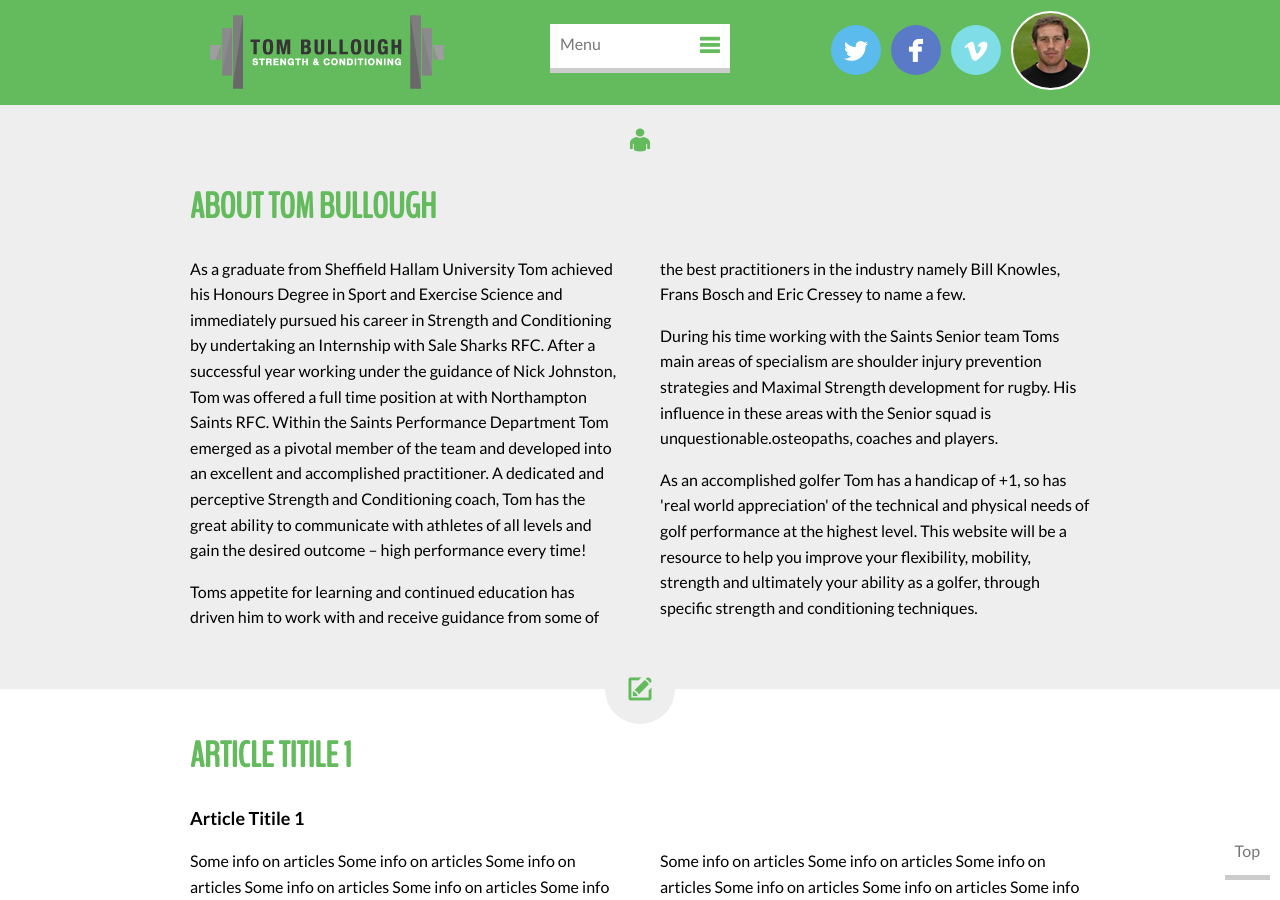
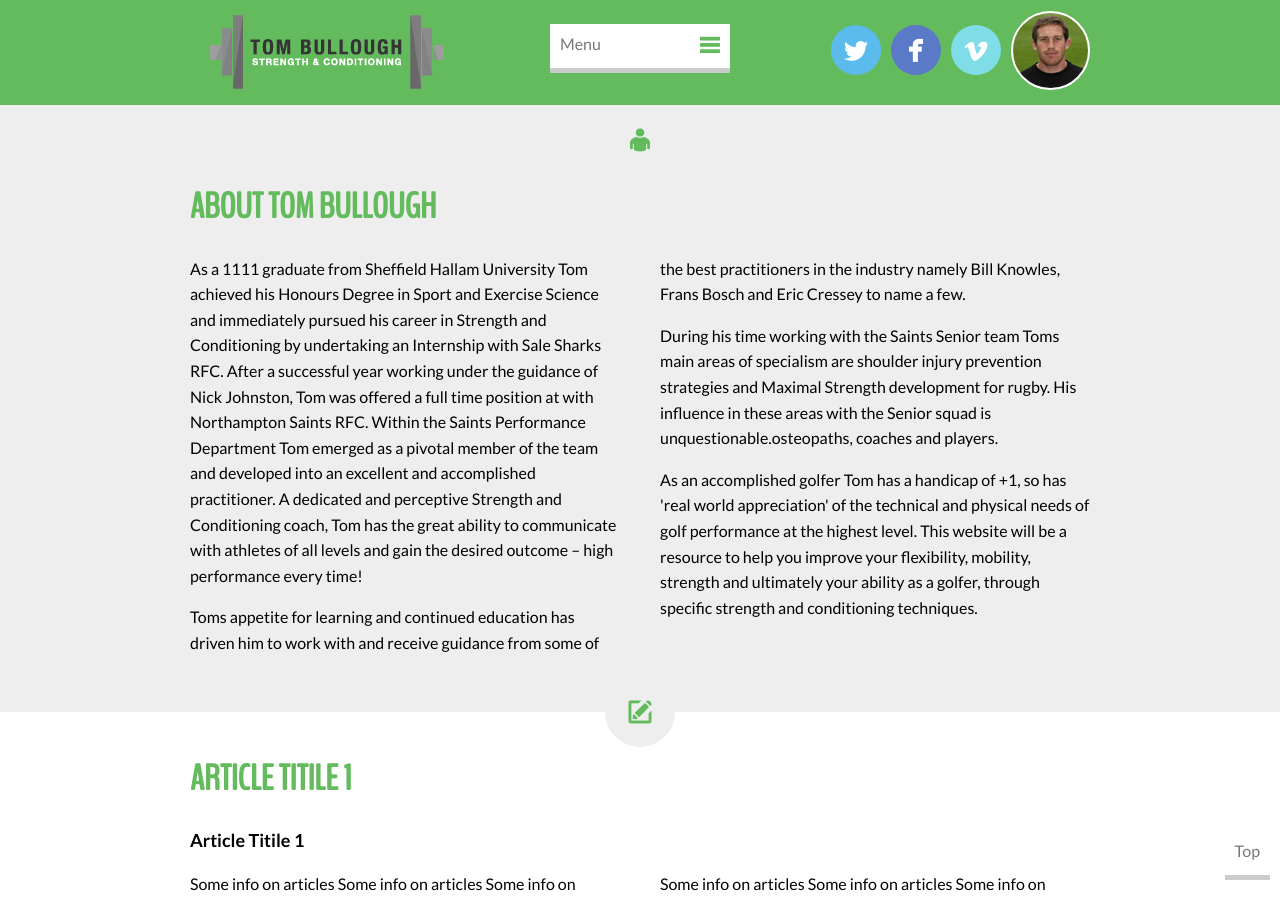
Before and after one commit to tbullough/tbullough.github.io, a Jekyll site: the page built from index.html, in a window 1280 px wide and 900 px high, scrolled down 370 px. Built offline with Jekyll 4.4.1, drawn with Linux system fonts in a browser that asks for light colours; nearby versions of some CDN libraries; Markdown is read by kramdown in place of the engine named in the settings.

Commit message:
Update about.yml

```diff
--- a/_data/about.yml
+++ b/_data/about.yml
@@ -1,5 +1,5 @@
 - title: About Tom Bullough
-  paragraph: As a graduate from Sheffield Hallam University Tom achieved his Honours Degree in Sport and Exercise Science and immediately pursued his career in Strength and Conditioning by undertaking an Internship with Sale Sharks RFC. After a successful year working under the guidance of Nick Johnston, Tom was offered a full time position at with Northampton Saints RFC. Within the Saints Performance Department Tom emerged as a pivotal member of the team and developed into an excellent and accomplished practitioner. A dedicated and perceptive Strength and Conditioning coach, Tom has the great ability to communicate with athletes of all levels and gain the desired outcome – high performance every time!
+  paragraph: As a 1111 graduate from Sheffield Hallam University Tom achieved his Honours Degree in Sport and Exercise Science and immediately pursued his career in Strength and Conditioning by undertaking an Internship with Sale Sharks RFC. After a successful year working under the guidance of Nick Johnston, Tom was offered a full time position at with Northampton Saints RFC. Within the Saints Performance Department Tom emerged as a pivotal member of the team and developed into an excellent and accomplished practitioner. A dedicated and perceptive Strength and Conditioning coach, Tom has the great ability to communicate with athletes of all levels and gain the desired outcome – high performance every time!
 - paragraph: Toms appetite for learning and continued education has driven him to work with and receive guidance from some of the best practitioners in the industry namely Bill Knowles, Frans Bosch and Eric Cressey to name a few.
 - paragraph: During his time working with the Saints Senior team Toms main areas of specialism are shoulder injury prevention strategies and Maximal Strength development for rugby. His influence in these areas with the Senior squad is unquestionable.osteopaths, coaches and players.
 - paragraph: As an accomplished golfer Tom has a handicap of +1, so has 'real world appreciation' of the technical and physical needs of golf performance at the highest level. This website will be a resource to help you improve your flexibility, mobility, strength and ultimately your ability as a golfer, through specific strength and conditioning techniques.
```
